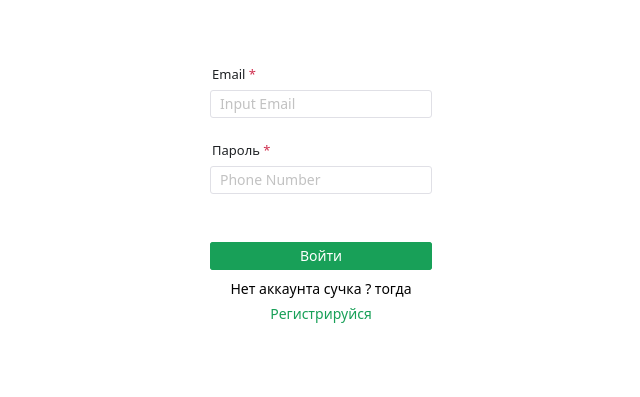
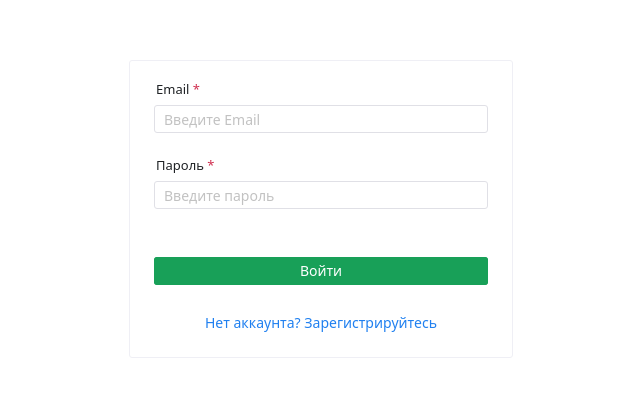
Before and after one commit to Nadelopo/mafia, a Vue app: page / in a window 1280 px wide. Shown: the part 207-604 px from the top of the page, without its empty margins (319-959 px from the left). Built offline with nearby package versions, Linux system fonts and the light colour scheme; no server answers; the HTML template or start-up script is replaced by a standard one.

Commit message:
feat(auth): add authorization and registration logic

```diff
--- a/components.d.ts
+++ b/components.d.ts
@@ -7,6 +7,7 @@ export {}
 /* prettier-ignore */
 declare module 'vue' {
   export interface GlobalComponents {
+    Layout: typeof import('./src/components/Layout.vue')['default']
     NButton: typeof import('naive-ui')['NButton']
     NCard: typeof import('naive-ui')['NCard']
     NForm: typeof import('naive-ui')['NForm']
--- a/src/App.vue
+++ b/src/App.vue
@@ -1,5 +1,19 @@
 <script setup lang="ts">
 import Layout from '@/Components/Layout.vue'
+import { supabase } from '@/supabase'
+import { ref } from 'vue'
+import {useUserStore} from '@/stores/userStore'
+
+const { setUser} = useUserStore()
+
+const eventValue = ref('')
+supabase.auth.onAuthStateChange(async (event, session) => {
+  if (eventValue.value !== event) {
+    setUser(session?.user.id)
+    eventValue.value = event
+
+  }
+})
 </script>
 
 <template>
--- /dev/null
+++ b/src/stores/userStore.ts
@@ -0,0 +1,29 @@
+import { defineStore } from 'pinia'
+import type { TablesRow } from '@/supabase/database.types'
+import {ref} from 'vue'
+import { supabase } from '@/supabase'
+
+export type UserStore = TablesRow<'users'>
+
+export const useUserStore = defineStore('userStore', () => {
+  const user = ref<UserStore | null>(null)
+
+  async function setUser(id: string | undefined) {
+    if (id !== undefined) {
+      const { data } = await supabase
+        .from('users')
+        .select()
+        .eq('id', id)
+        .single()
+
+      user.value = data
+    } else {
+      user.value = null
+    }
+  }
+
+  return {
+    user,
+    setUser,
+  }
+})
--- a/src/supabase/database.types.ts
+++ b/src/supabase/database.types.ts
@@ -200,19 +200,19 @@ export type Database = {
         Row: {
           created_at: string
           email: string
-          id: number
+          id: string
           name: string
         }
         Insert: {
           created_at?: string
           email: string
-          id?: number
+          id?: string
           name: string
         }
         Update: {
           created_at?: string
           email?: string
-          id?: number
+          id?: string
           name?: string
         }
         Relationships: []
@@ -260,6 +260,28 @@ export type Tables<
       ? R
       : never
     : never
+
+export type TablesRow<
+  PublicTableNameOrOptions extends
+      | keyof PublicSchema['Tables']
+    | { schema: keyof Database },
+  TableName extends PublicTableNameOrOptions extends { schema: keyof Database }
+    ? keyof Database[PublicTableNameOrOptions['schema']]['Tables']
+    : never = never
+> = PublicTableNameOrOptions extends { schema: keyof Database }
+  ? Database[PublicTableNameOrOptions['schema']]['Tables'][TableName] extends {
+      Row: infer I
+    }
+    ? I
+    : never
+  : PublicTableNameOrOptions extends keyof PublicSchema['Tables']
+    ? PublicSchema['Tables'][PublicTableNameOrOptions] extends {
+        Row: infer I
+      }
+      ? I
+      : never
+    : never
+
 
 export type TablesInsert<
   PublicTableNameOrOptions extends
--- a/src/views/Auth.vue
+++ b/src/views/Auth.vue
@@ -1,30 +1,20 @@
 <script lang="ts" setup>
-import { ref } from 'vue'
+import { ref, computed } from 'vue'
 import { useMessage, type FormInst } from 'naive-ui'
-// import type { FormInst } from 'naive-ui'
-
-// Ссылки и состояние
+import { supabase } from '@/supabase'
 
 const isLoginMode = ref(true)
 const formAuthRef = ref<FormInst | null>(null)
-const formLoginRef = ref<FormInst | null>(null)
 const message = useMessage()
 const size = ref<'small' | 'medium' | 'large'>('small')
 
-// Данные формы
-const formAuthValue = ref({
+const formValue = ref({
   email: '',
   name: '',
   password: ''
 })
 
-const formLoginValue = ref({
-  email: '',
-  password: ''
-})
-
-// Правила валидации
-const rules = {
+const rules =  computed(() => ({
     email: [
       { required: true, message: 'Email is required', trigger: 'blur' },
       {
@@ -34,7 +24,7 @@ const rules = {
       }
     ],
       name: [
-    { required: true, message: 'Name is required', trigger: 'blur' },
+    { required: !isLoginMode.value , message: 'Name is required', trigger: 'blur' },
     { min: 2, message: 'Name must be at least 2 characters', trigger: 'blur' }
   ],
     password: [
@@ -45,103 +35,126 @@ const rules = {
       trigger: ['blur', 'input']
     }
   ]
-}
+}))
 
-// Обработчик валидации
-const handleValidateClick = (e: MouseEvent) => {
-  e.preventDefault()
+const onSubmit = () => {
   formAuthRef.value?.validate((errors) => {
     if (!errors) {
       message.success('Valid')
+      auth(isLoginMode.value ? 'signIn' : 'signUp')
     } else {
-      console.log(errors)
-      message.error('Invalid')
+      message.error('Invalid input')
     }
   })
 }
+
+const auth = async (type: 'signUp' | 'signIn') => {
+  if (type === 'signUp') {
+    const { data, error } = await supabase.auth.signUp({
+      email: formValue.value.email,
+      password: formValue.value.password
+    })
+
+    if (error || !data.user) {
+      console.error(error)
+      message.error('Registration failed')
+      return
+    }
+
+    const { error: insertError } = await supabase
+      .from('users')
+      .insert({
+        name: formValue.value.name,
+        email: formValue.value.email,
+        id: data.user.id
+      })
+
+    if (insertError) console.error(insertError)
+  }
+
+  if (type === 'signIn') {
+    const { error } = await supabase.auth.signInWithPassword({
+      email: formValue.value.email,
+      password: formValue.value.password
+    })
+
+    if (error) {
+      message.error('Login failed')
+      return
+    }
+  }
+}
 </script>
 
+
 <template>
-  <div class="flex items-center justify-center min-h-lvh">
-    <div v-if="isLoginMode">
+  <div class="flex items-center justify-center min-h-screen">
+    <n-card class="w-96">
+      <transition name="fade" mode="out-in">
         <n-form
-        ref="formLoginRef"
+          ref="formAuthRef"
+          :key="isLoginMode ? 'login-form' : 'signup-form'"
           :label-width="80"
-        :model="formLoginValue"
+          :model="formValue"
           :rules="rules"
           :size="size"
+          @submit.prevent="onSubmit"
         >
           <n-form-item label="Email" path="email">
             <n-input
-            v-model:value="formLoginValue.email"
+              v-model:value="formValue.email"
               :size="size"
-            placeholder="Input Email"
+              placeholder="Введите Email"
             />
           </n-form-item>
+
+          <n-form-item v-if="!isLoginMode" label="Имя" path="name">
+            <n-input
+              v-model:value="formValue.name"
+              :size="size"
+              placeholder="Введите имя"
+            />
+          </n-form-item>
+
           <n-form-item label="Пароль" path="password">
             <n-input
-            v-model:value="formLoginValue.password"
+              v-model:value="formValue.password"
               :size="size"
-            placeholder="Phone Number"
+              placeholder="Введите пароль"
+              type="password"
             />
           </n-form-item>
-        <n-form-item inline>
-          <div class="flex flex-col w-full">
+
+          <n-form-item>
+            <n-button type="primary" attr-type="submit" class="w-full">
+              {{ isLoginMode ? 'Войти' : 'Регистрация' }}
+            </n-button>
+          </n-form-item>
+
+          <n-form-item class="flex items-center justify-center w-full">
+            <div class="flex justify-center">
               <n-button
-              type="primary"
-              class="mr-3 w-full"
-              @click="handleValidateClick"
+                quaternary
+                round
+                type="info"
+                class="text-sm"
+                @click="isLoginMode = !isLoginMode"
               >
-              Войти
-            </n-button>
-            <p class="mt-2 text-center">Нет аккаунта сучка ? тогда</p>
-            <n-button type="primary" quaternary @click="(isLoginMode = false)">
-              Регистрируйся
+                {{ isLoginMode ? 'Нет аккаунта? Зарегистрируйтесь' : 'Уже есть аккаунт? Войдите' }}
               </n-button>
             </div>
           </n-form-item>
         </n-form>
-    </div>
-
-    <div v-if="!isLoginMode">
-      <n-form
-        ref="formAuthRef"
-        :label-width="80"
-        :model="formAuthValue"
-        :rules="rules"
-        :size="size"
-      >
-        <n-form-item label="Email" path="email">
-          <n-input
-            v-model:value="formAuthValue.email"
-            :size="size"
-            placeholder="Input Email"
-          />
-        </n-form-item>
-        <n-form-item label="Имя" path="name">
-          <n-input
-            v-model:value="formAuthValue.name"
-            :size="size"
-            placeholder="Input Name"
-          />
-        </n-form-item>
-        <n-form-item label="Пароль" path="password">
-          <n-input
-            v-model:value="formAuthValue.password"
-            :size="size"
-            placeholder="Phone Number"
-          />
-        </n-form-item>
-        <n-form-item>
-          <n-button type="primary" class="mr-3" @click="handleValidateClick"
-            >Регистрация
-          </n-button>
-          <p class="mr-1">или</p>
-          <n-button type="primary" quaternary @click="(isLoginMode = true)"
-            >Войти
-          </n-button>
-        </n-form-item>
-      </n-form>
-    </div>
+      </transition>
+    </n-card>
   </div>
 </template>
+
+<style scoped>
+.fade-enter-active, .fade-leave-active {
+  transition: opacity 0.3s ease-in-out;
+}
+.fade-enter-from, .fade-leave-to {
+  opacity: 0;
+}
+</style>
```
Lines whose indentation alone changed are shown as unchanged.
